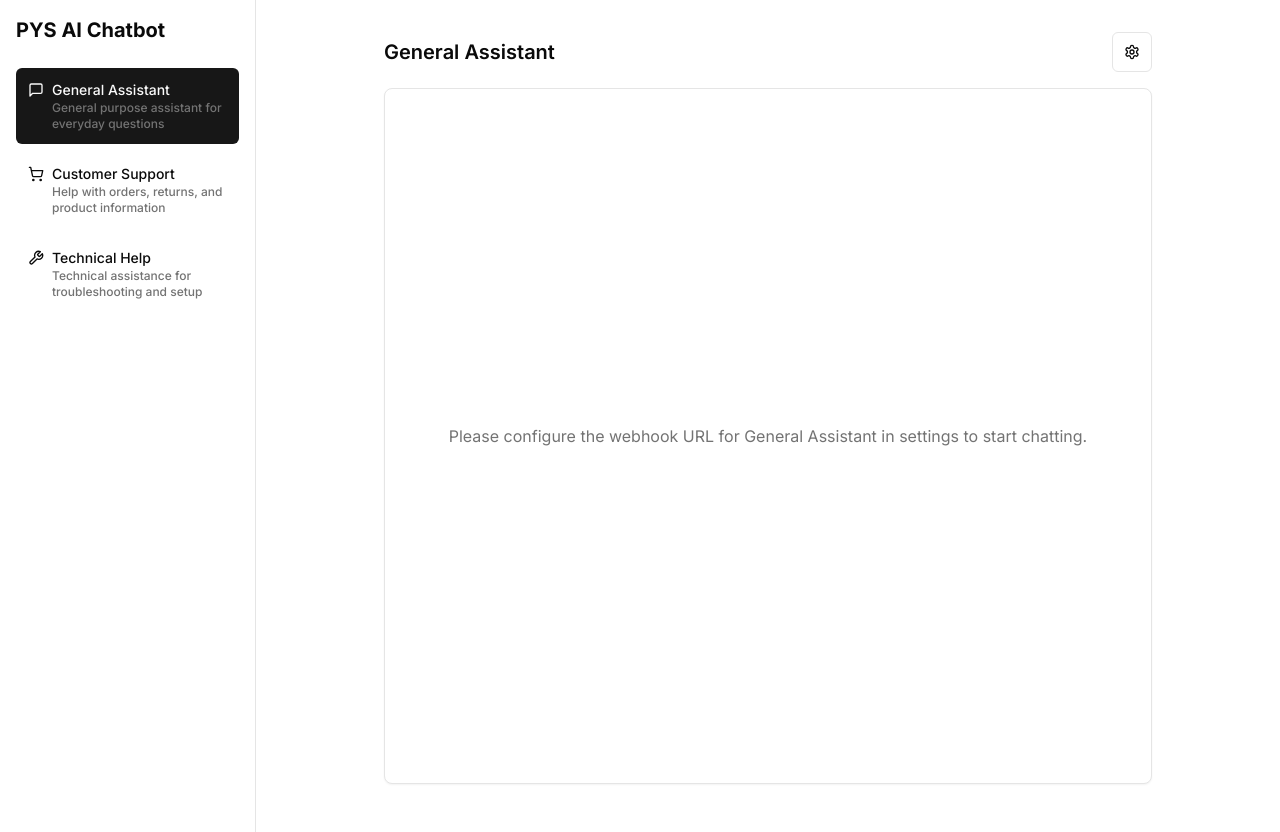
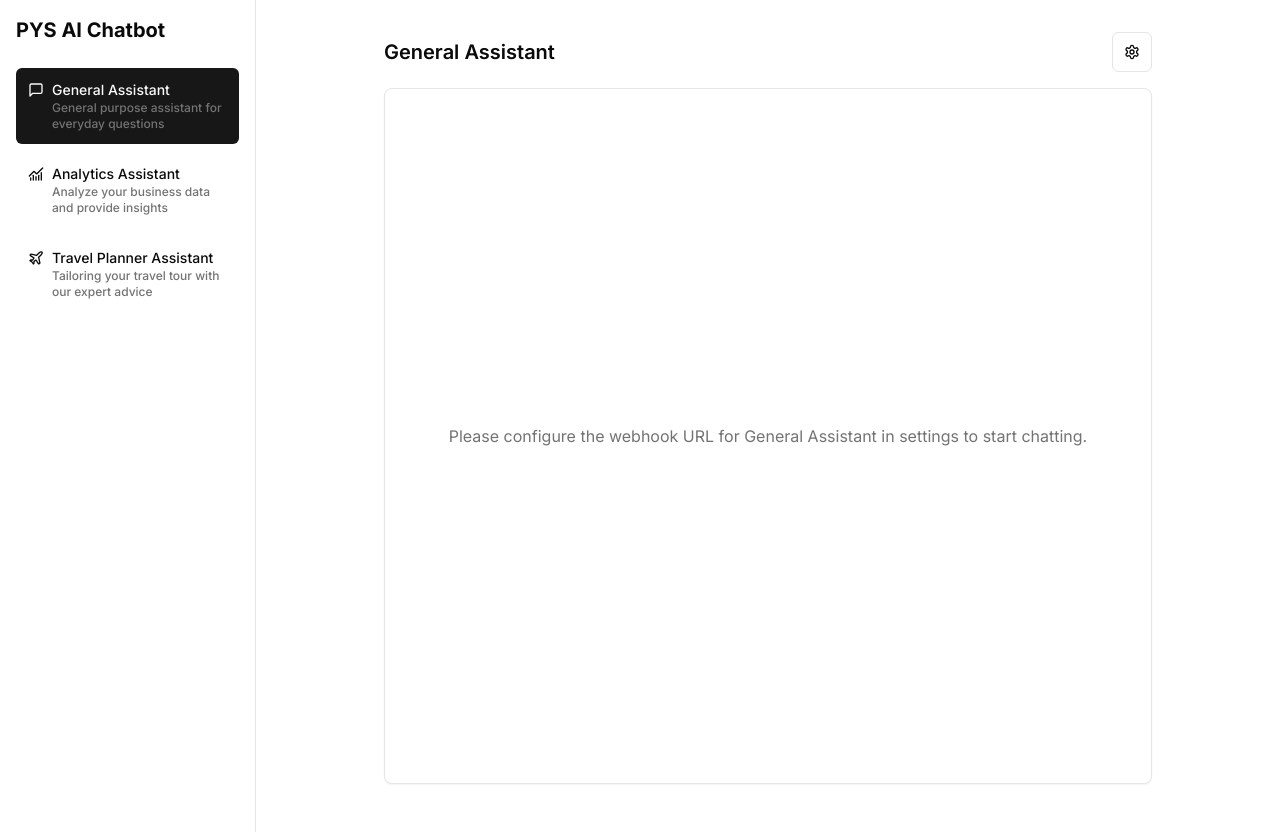
Before and after one commit to tienlenan/aiagentdemo, a Next.js app: page / in a window 1280 px wide. Built offline with nearby package versions, Linux system fonts and the light colour scheme.

Commit message:
Modify menu icons

```diff
--- a/app/layout.tsx
+++ b/app/layout.tsx
@@ -18,7 +18,7 @@ export default function RootLayout({
   children: React.ReactNode
 }>) {
   return (
-    <html lang="en">
+    <html lang="en" suppressHydrationWarning>
       <body className={inter.className}>
         <ThemeProvider attribute="class" defaultTheme="system" enableSystem disableTransitionOnChange>
           {children}
@@ -27,7 +27,3 @@ export default function RootLayout({
     </html>
   )
 }
-
-
-
-import './globals.css'
--- a/components/chatbot-selector.tsx
+++ b/components/chatbot-selector.tsx
@@ -4,7 +4,7 @@ import type React from "react"
 
 import { cn } from "@/lib/utils"
 import { Button } from "@/components/ui/button"
-import { MessageSquare, ShoppingCart, Wrench } from "lucide-react"
+import { MessageSquare, ChartNoAxesCombined, Plane } from "lucide-react"
 
 interface ChatbotSelectorProps {
   selectedBot: string
@@ -29,16 +29,16 @@ export const botTypes: BotType[] = [
   },
   {
     id: "support",
-    name: "Customer Support",
-    description: "Help with orders, returns, and product information",
-    icon: <ShoppingCart className="h-5 w-5" />,
+    name: "Analytics Assistant",
+    description: "Analyze your business data and provide insights",
+    icon: <ChartNoAxesCombined className="h-5 w-5" />,
     webhookUrlKey: "supportWebhookUrl",
   },
   {
     id: "technical",
-    name: "Technical Help",
-    description: "Technical assistance for troubleshooting and setup",
-    icon: <Wrench className="h-5 w-5" />,
+    name: "Travel Planner Assistant",
+    description: "Tailoring your travel tour with our expert advice",
+    icon: <Plane className="h-5 w-5" />,
     webhookUrlKey: "technicalWebhookUrl",
   },
 ]
--- a/components/ui/sidebar.tsx
+++ b/components/ui/sidebar.tsx
@@ -614,7 +614,7 @@ const SidebarMenuAction = React.forwardRef<
         "peer-data-[size=lg]/menu-button:top-2.5",
         "group-data-[collapsible=icon]:hidden",
         showOnHover &&
-          "group-focus-within/menu-item:opacity-100 group-hover/menu-item:opacity-100 data-[state=open]:opacity-100 peer-data-[active=true]/menu-button:text-sidebar-accent-foreground md:opacity-0",
+        "group-focus-within/menu-item:opacity-100 group-hover/menu-item:opacity-100 data-[state=open]:opacity-100 peer-data-[active=true]/menu-button:text-sidebar-accent-foreground md:opacity-0",
         className
       )}
       {...props}
@@ -652,7 +652,7 @@ const SidebarMenuSkeleton = React.forwardRef<
 >(({ className, showIcon = false, ...props }, ref) => {
   // Random width between 50 to 90%.
   const width = React.useMemo(() => {
-    return `${Math.floor(Math.random() * 40) + 50}%`
+    return '50%'
   }, [])
 
   return (
--- a/package.json
+++ b/package.json
@@ -46,7 +46,7 @@
     "embla-carousel-react": "8.5.1",
     "input-otp": "1.4.1",
     "lucide-react": "^0.454.0",
-    "next": "15.1.0",
+    "next": "15.2.3",
     "next-themes": "^0.4.4",
     "react": "^19",
     "react-day-picker": "8.10.1",
```
Also changed, not shown: 1 other file (tests, documents, lock files or other folders).
